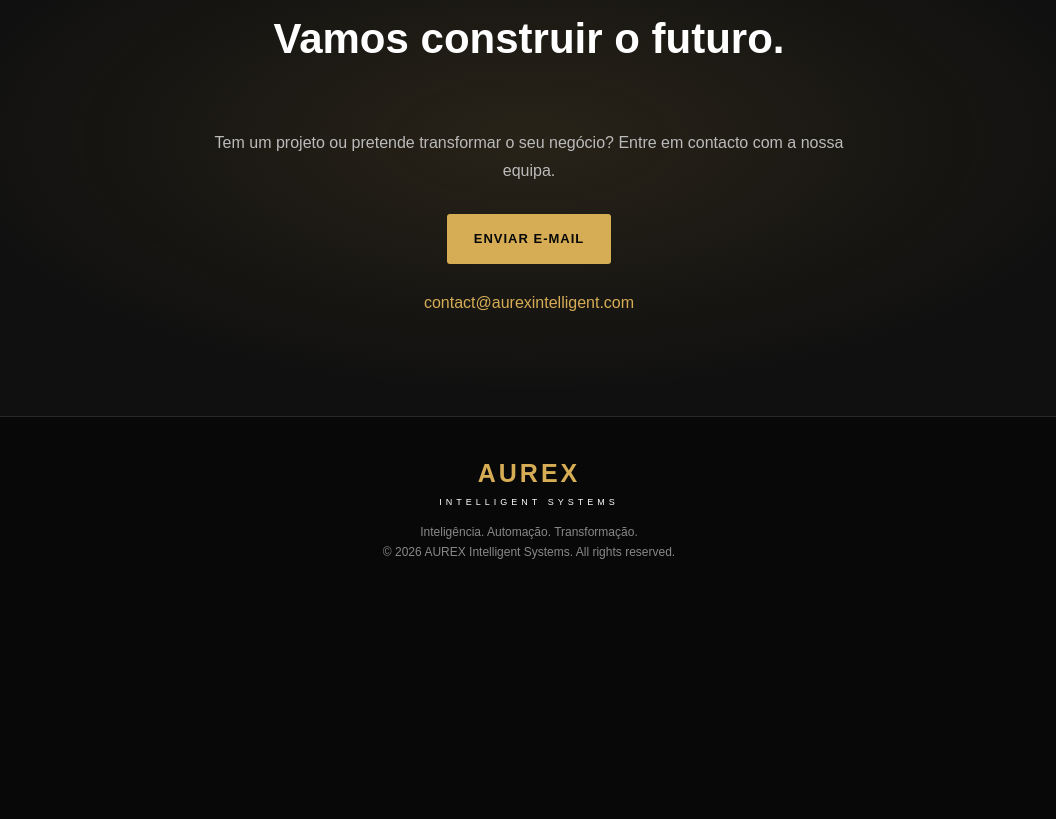
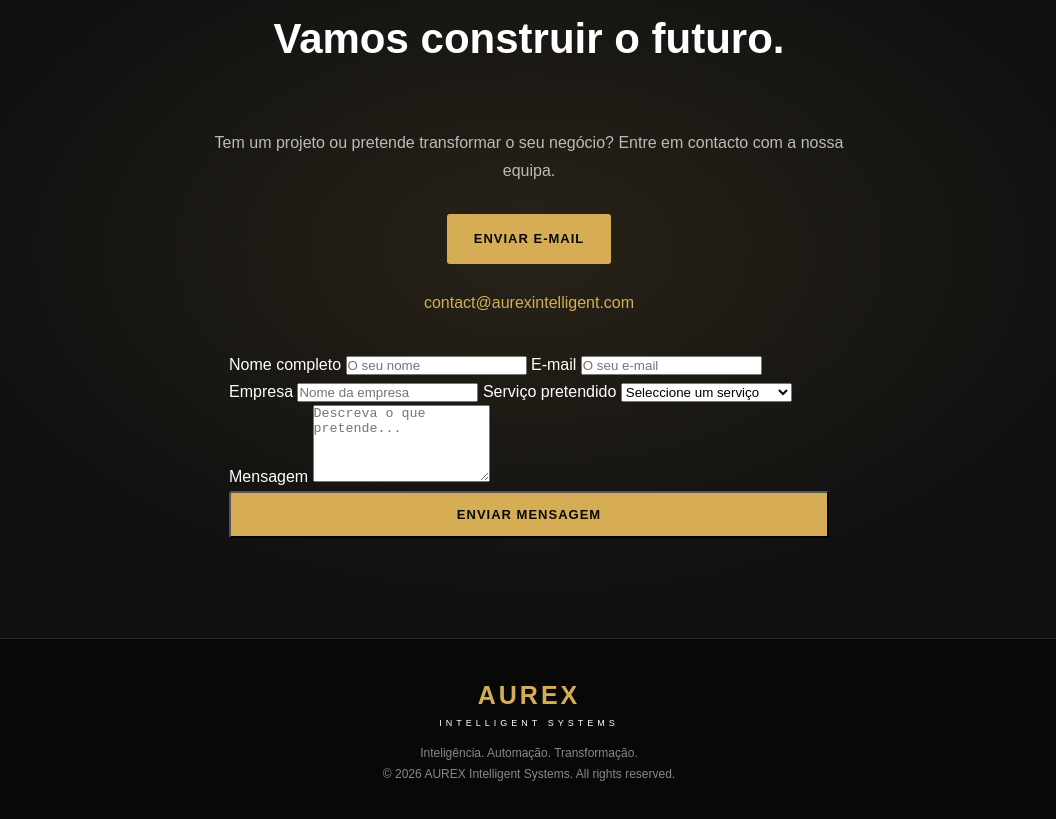
Before and after one commit to simangosedilsondaniel-blip/aurex-intelligent-systems, a plain HTML site: page index.html in a window 1280 px wide. Shown: the part 2734-3553 px from the top of the page, without its empty margins (111-1167 px from the left). Before the commit the page ends 3332 px from the top, so only its background shows below. Drawn offline with Linux system fonts and the light colour scheme.

Commit message:
Update index.html

```diff
--- a/index.html
+++ b/index.html
@@ -510,7 +510,38 @@ footer p {
     <a class="contact-email" href="mailto:contact@aurexintelligent.com">
       contact@aurexintelligent.com
     </a>
-  </div>
+
+<form id="aurexContactForm" onsubmit="sendToWhatsApp(event)" style="max-width:600px;margin:35px auto 0;text-align:left;">
+
+  <label>Nome completo</label>
+  <input type="text" id="clientName" placeholder="O seu nome" required>
+
+  <label>E-mail</label>
+  <input type="email" id="clientEmail" placeholder="O seu e-mail" required>
+
+  <label>Empresa</label>
+  <input type="text" id="clientCompany" placeholder="Nome da empresa">
+
+  <label>Serviço pretendido</label>
+  <select id="clientService" required>
+    <option value="">Seleccione um serviço</option>
+    <option>AUREX AI Solutions</option>
+    <option>AUREX Automation</option>
+    <option>AUREX Digital</option>
+    <option>AUREX Data Intelligence</option>
+    <option>AUREX Systems</option>
+    <option>Outro</option>
+  </select>
+
+  <label>Mensagem</label>
+  <textarea id="clientMessage" rows="5" placeholder="Descreva o que pretende..." required></textarea>
+
+  <button type="submit" class="btn" style="width:100%;cursor:pointer;">
+    ENVIAR MENSAGEM
+  </button>
+
+</form>
+</div>
 </section>
 </main>
 
```
